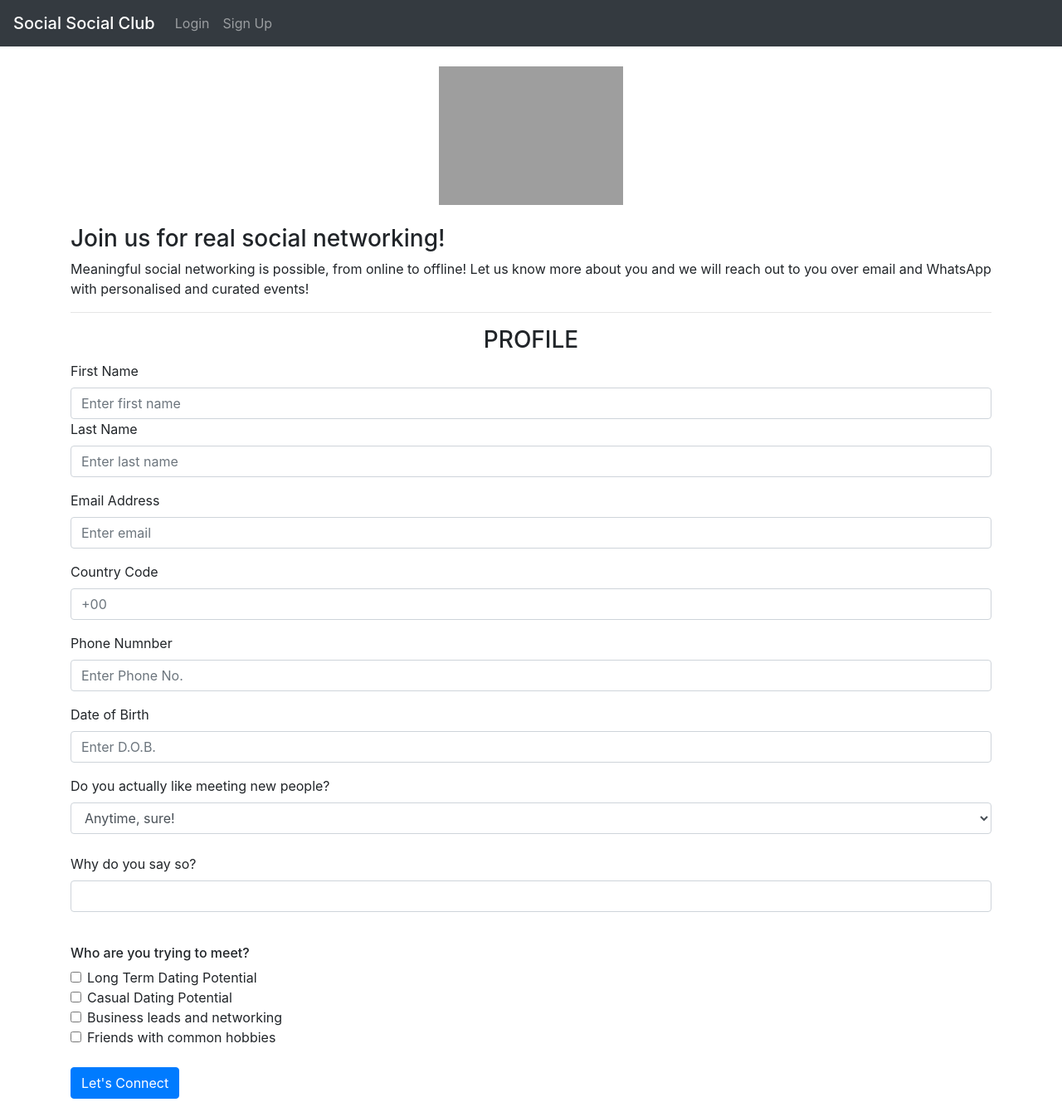
After one commit to yuanic-nom/social-social-club, a Flask app: page /profile in a window 1280 px wide. The commit adds this page. Shown: the whole page at 83% size. Run offline with Flask 2, Linux system fonts and the light colour scheme; some libraries are stand-ins or nearby versions; grey boxes are pictures that could not be loaded.

Commit message:
first demo. login function and profile page

```diff
--- a/website/templates/base.html
+++ b/website/templates/base.html
@@ -18,15 +18,18 @@
   </head>
   <body>
     <nav class="navbar sticky-top navbar-expand-lg navbar-dark bg-dark">
-        <Link href="/index"><a class="navbar-brand mb-0 h1" href="/">N.O.M.</a></Link>
-        <div class="collapse navbar-collapse" id="navbarNavDropdown">
-          <ul class="navbar-nav">
-            <li class="nav-item active">
-              <a class="nav-link" href="/add-recipe">Add Recipe <span class="sr-only">Add Recipe</span></a>
-            </li>
-              </div>
-            </li>
-          </ul>
+        <Link href="/index"><a class="navbar-brand mb-0 h1" href="/">Social Social Club</a></Link>
+
+        <div class="collapse navbar-collapse" id="navbar">
+          <div class="navbar-nav">
+            {% if user.is_authenticated %}
+            <a class="nav-item nav-link" id="profile" href="/profile">Profile</a>
+            <a class="nav-item nav-link" id="logout" href="/logout">Logout</a>
+            {% else %}
+            <a class="nav-item nav-link" id="login" href="/login">Login</a>
+            <a class="nav-item nav-link" id="signUp" href="/sign-up">Sign Up</a>
+            {% endif %}
+          </div>
         </div>
     </nav>
 
--- /dev/null
+++ b/website/templates/profile.html
@@ -0,0 +1,118 @@
+{% extends "base.html" %} {% block title %}Sign Up{% endblock %} {% block
+    content %}
+    <form method="POST">
+      <div class="text-center">
+        <br>
+        <img src="https://storage.googleapis.com/social-social-club/logo.png" class="img-fluid" alt="Responsive image"  width=20%>
+      </div>
+      <br>
+      <h3>Join us for real social networking! </h3>
+      <p>Meaningful social networking is possible, from online to offline! Let us know more about you and we will reach out to you over email and WhatsApp with personalised and curated events!</p>
+      <hr/>
+      <h3 align="center">PROFILE</h3>
+      <div class="form-group">
+        <label for="firstName">First Name</label>
+        <input
+          type="text"
+          class="form-control"
+          id="firstName"
+          name="firstName"
+          placeholder="Enter first name"
+        />
+      <div class="form-group">
+        <label for="lastName">Last Name</label>
+        <input
+          type="text"
+          class="form-control"
+          id="lastName"
+          name="lastName"
+          placeholder="Enter last name"
+        />
+      </div>
+      <div class="form-group">
+        <label for="email">Email Address</label>
+        <input
+          type="email"
+          class="form-control"
+          id="email"
+          name="email"
+          placeholder="Enter email"
+        />
+      </div>
+      <div class="form-group">
+        <label for="phone_country_code">Country Code</label>
+        <input
+          type="phone_country_code"
+          class="form-control"
+          id="phone_country_code"
+          name="phone_country_code"
+          placeholder="+00"
+        />
+      </div>
+      <div class="form-group">
+        <label for="phone_number">Phone Numnber</label>
+        <input
+          type="phone_number"
+          class="form-control"
+          id="phone_number"
+          name="phone_number"
+          placeholder="Enter Phone No."
+        />
+      </div>
+      <div class="form-group">
+        <label for="birthdate">Date of Birth </label>
+        <input
+          type="birthdate"
+          class="form-control"
+          id="birthdate"
+          name="birthdate"
+          placeholder="Enter D.O.B."
+        />
+      </div>
+      <div class="form-group">
+        <label for="like_meeting">Do you actually like meeting new people?</label>
+        <select class="form-control">
+          <option>Anytime, sure!</option>
+          <option>Not really ...</option>
+        </select>
+        <br>
+        <div class="form-group">
+          <label for="like_meeting_why">Why do you say so?</label>
+          <input
+            type="like_meeting_why"
+            class="form-control"
+            id="like_meeting_why"
+            name="like_meeting_why"
+            placeholder=""
+          />
+        </div>
+      <br>
+      <h6>Who are you trying to meet?</h5>
+      <div class="form-check">
+        <input class="form-check-input" type="checkbox" value="" id="longterm">
+        <label class="form-check-label" for="longterm">
+          Long Term Dating Potential
+        </label>
+      </div>
+      <div class="form-check">
+        <input class="form-check-input" type="checkbox" value="" id="casual">
+        <label class="form-check-label" for="casual">
+          Casual Dating Potential
+        </label>
+      </div>
+      <div class="form-check">
+        <input class="form-check-input" type="checkbox" value="" id="business">
+        <label class="form-check-label" for="business">
+          Business leads and networking
+        </label>
+      </div>
+      <div class="form-check">
+        <input class="form-check-input" type="checkbox" value="" id="friends">
+        <label class="form-check-label" for="friends">
+          Friends with common hobbies
+        </label>
+      </div>
+      <br>
+      <button type="submit" class="btn btn-primary">Let's Connect</button>
+    </form>
+    {% endblock %}
--- a/website/views.py
+++ b/website/views.py
@@ -1,6 +1,6 @@
-from flask import Blueprint, render_template, request, flash, jsonify
+from flask import Blueprint, render_template, request, flash, jsonify, redirect, url_for
 from flask_login import login_required, current_user
-from .models import Note
+from .models import Note, Profile
 from . import db
 import json
 
@@ -36,7 +36,27 @@ def delete_note():
 
     return jsonify({})
 
-@views.route('/add-recipe', methods=['GET', 'POST'])
-@login_required
-def add_recipe():
-    return render_template("add_recipe.html", user=current_user)
+@views.route('/profile', methods=['GET', 'POST'])
+def profile():
+    if request.method == 'POST':
+        first_name = request.form.get('firstName')
+        last_name = request.form.get('lastName')
+        email = request.form.get('email')
+        phone_country_code = request.form.get('phone_country_code')
+        phone_number = request.form.get('phone_number')
+        birthdate = request.form.get('birthdate')
+        like_meeting = request.form.get('like_meeting')
+        like_meeting_why = request.form.get('like_meeting_why')
+
+        profile = Profile(email=email, first_name=first_name, last_name=last_name,
+                       phone_country_code=phone_country_code,
+                       phone_number=phone_number,
+                       birthdate=birthdate,
+                       like_meeting=like_meeting,
+                       like_meeting_why=like_meeting_why)
+        db.session.add(profile)
+        db.session.commit()
+        flash('Profile Updated! You\'on your way to making some new connections! ', category='success')
+        return redirect(url_for('views.home'))
+
+    return render_template("profile.html", user=current_user)
```
Also changed, not shown: website/models.py (+12 -0 lines), website/templates/home.html (+13 -19 lines), website/templates/login.html (+7 -4 lines), website/Social Social Club Logo.png (deleted), website/auth.py (line endings or trailing spaces), 1 other file.
